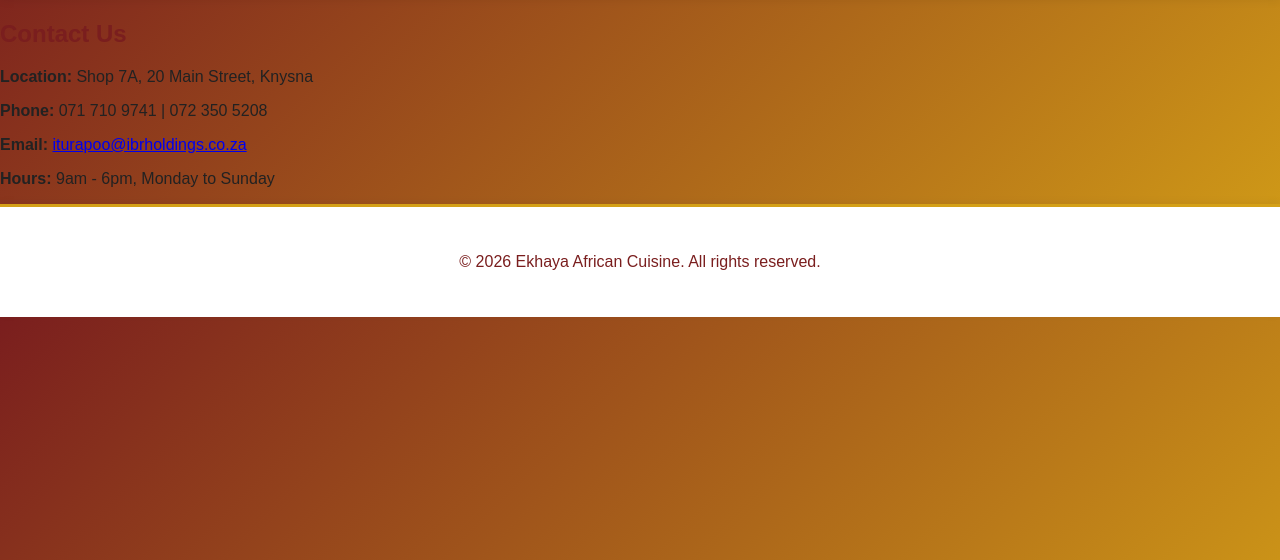
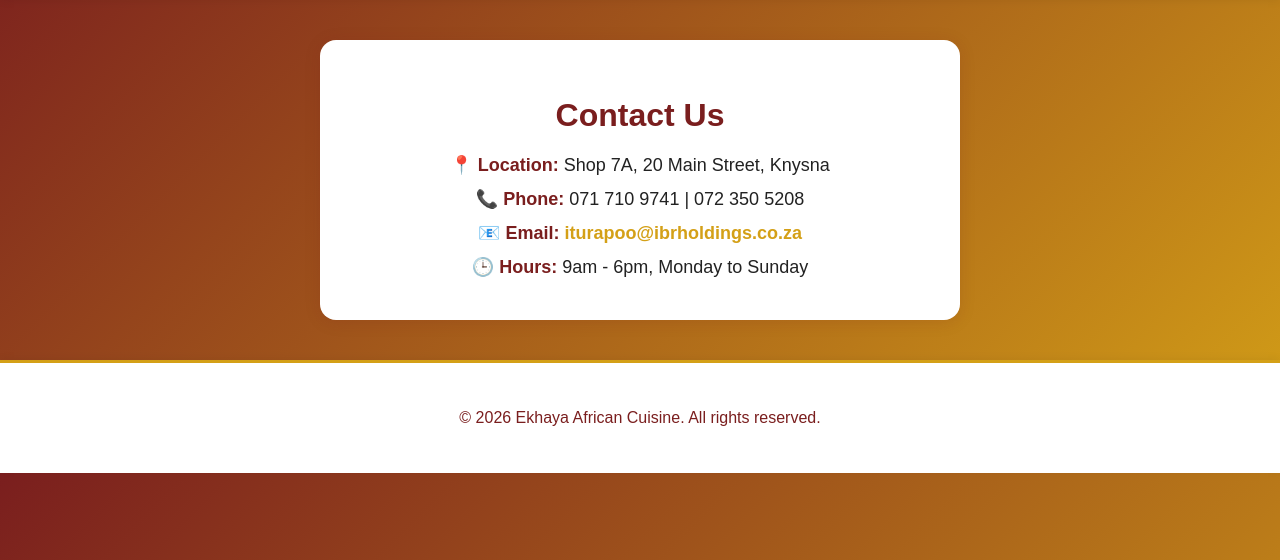
Before and after one commit to spheleleMakau/ekhaya, a Django app: page /contact/ in a window 1280 px wide. Shown: the part 104-664 px from the top of the page. Run offline with Django 5.2, Linux system fonts and the light colour scheme.

Commit message:
styled contact page

```diff
--- a/ekhaya/static/css/style.css
+++ b/ekhaya/static/css/style.css
@@ -266,3 +242,40 @@
     margin:30px auto;
     width:300px;
 }
+
+/* CONTACT PAGE (same style as other sections) */
+
+.contact-section{
+    background: #fff;
+    border-radius: 16px;
+    box-shadow: 0 2px 16px rgba(122,30,30,0.15);
+    padding: 30px 20px;
+    max-width: 600px;
+    margin: 40px auto;
+    text-align: center;
+}
+
+.contact-title{
+    color:#7a1e1e;
+    font-size:32px;
+    margin-bottom:20px;
+}
+
+.contact-item{
+    margin:12px 0;
+    font-size:18px;
+}
+
+.contact-item strong{
+    color:#7a1e1e;
+}
+
+.contact-item a{
+    color:#d4a017;
+    font-weight:bold;
+    text-decoration:none;
+}
+
+.contact-item a:hover{
+    text-decoration:underline;
+}
--- a/ekhaya/templates/contact.html
+++ b/ekhaya/templates/contact.html
@@ -2,12 +2,25 @@
 
 {% block content %}
 <section class="contact-section">
-    <h1 style="color:#7a1e1e;">Contact Us</h1>
-    <div class="contact-details">
-        <p><strong>Location:</strong> Shop 7A, 20 Main Street, Knysna</p>
-        <p><strong>Phone:</strong> 071 710 9741 | 072 350 5208</p>
-        <p><strong>Email:</strong> <a href="mailto:iturapoo@ibrholdings.co.za">iturapoo@ibrholdings.co.za</a></p>
-        <p><strong>Hours:</strong> 9am - 6pm, Monday to Sunday</p>
-    </div>
+
+<h1 class="contact-title">Contact Us</h1>
+
+<p class="contact-item">
+📍 <strong>Location:</strong> Shop 7A, 20 Main Street, Knysna
+</p>
+
+<p class="contact-item">
+📞 <strong>Phone:</strong> 071 710 9741 | 072 350 5208
+</p>
+
+<p class="contact-item">
+📧 <strong>Email:</strong>
+<a href="mailto:iturapoo@ibrholdings.co.za">iturapoo@ibrholdings.co.za</a>
+</p>
+
+<p class="contact-item">
+🕒 <strong>Hours:</strong> 9am - 6pm, Monday to Sunday
+</p>
+
 </section>
 {% endblock %}
```
Also changed, not shown: other parts of ekhaya/static/css/style.css (+5 -29 lines).
